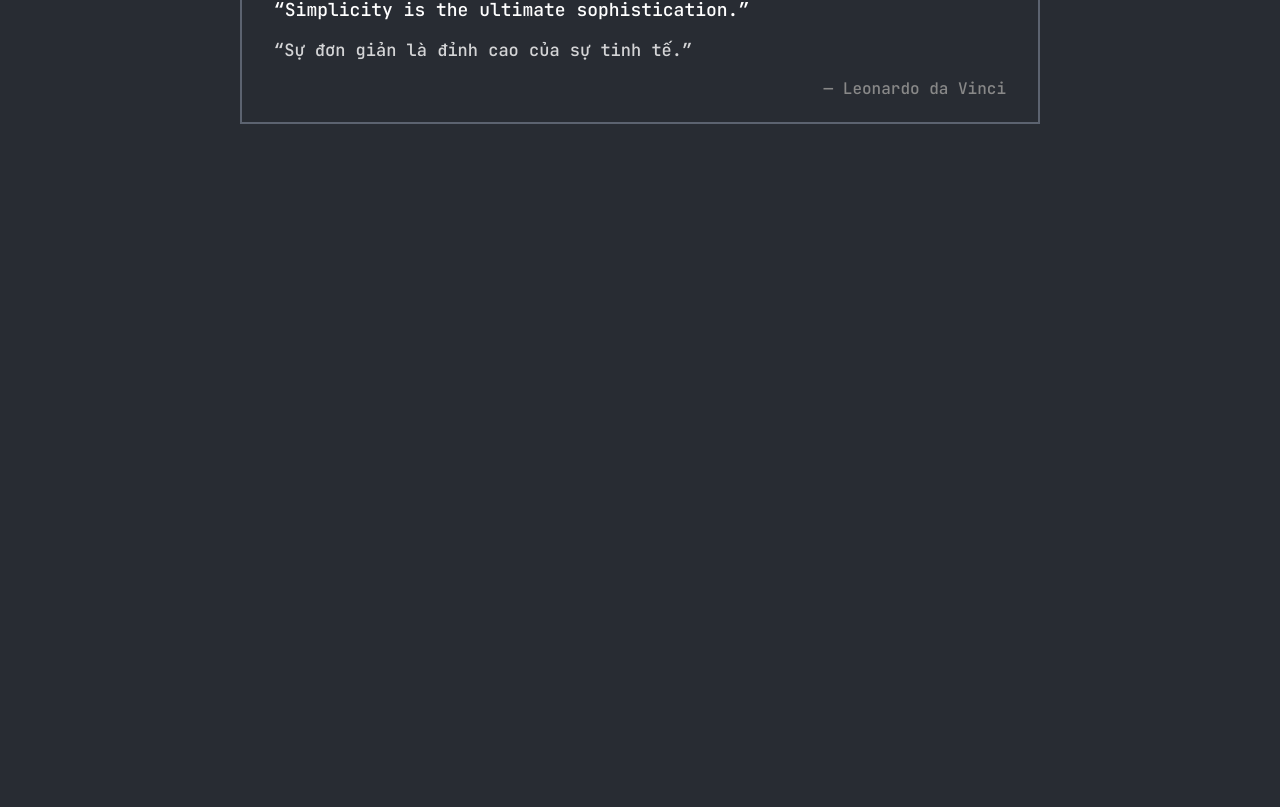
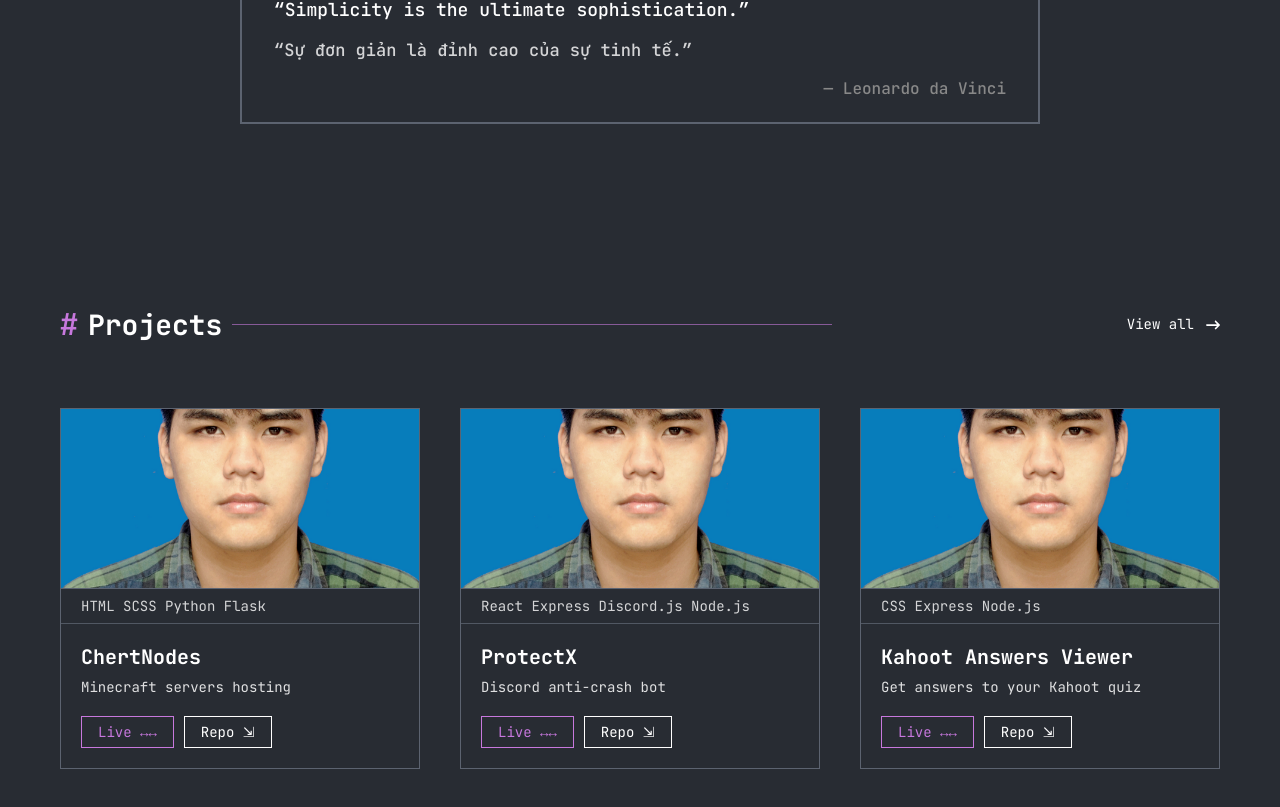
Before and after one commit to trieuhoanggiangww/Portfolio, a React (Create React App) app: page / in a window 1280 px wide. Shown: the part 867-1674 px from the top of the page. Before the commit the page ends 1071 px from the top, so only its background shows below. Built offline with nearby package versions, Linux system fonts and the light colour scheme.

Commit message:
scroll project

```diff
--- a/src/App.js
+++ b/src/App.js
@@ -3,7 +3,8 @@
 import { GlobalStyle, lightTheme, darkTheme } from './App.style'
 import { ThemeProvider } from 'styled-components'
 import SocialBar from './components/SocialBar/socialbar.component'
-import AboutMe from './screens/Aboutme/aboutme.screen'
+import AboutMe from './screens/Aboutme/aboutme.section'
+import Project from './screens/Project/project.section'
 
 function App() {
   const [isDarkMode, setIsDarkMode] = useState(true)
@@ -17,6 +18,7 @@
         isDarkMode={isDarkMode}
       />
       <AboutMe />
+      <Project />
     </ThemeProvider>
   )
 }
--- a/src/components/Menu/menu.component.js
+++ b/src/components/Menu/menu.component.js
@@ -34,7 +34,7 @@
             <Hash>#</Hash>About-me
           </MenuItem>
           <MenuItem>
-            <Hash>#</Hash>Project
+            <Hash>#</Hash>Projects
           </MenuItem>
           <MenuItem>
             <Hash>#</Hash>Contact
@@ -63,7 +63,7 @@
             <Hash>#</Hash>About-me
           </MobileMenuItem>
           <MobileMenuItem>
-            <Hash>#</Hash>Project
+            <Hash>#</Hash>Projects
           </MobileMenuItem>
           <MobileMenuItem>
             <Hash>#</Hash>Contact
--- a/src/screens/Aboutme/aboutme.style.js
+++ b/src/screens/Aboutme/aboutme.style.js
@@ -28,7 +28,7 @@
 
   h2 {
     font-size: 28px;
-    color: #c778dd;
+    color: #fff;
   }
 
   p {
--- /dev/null
+++ b/src/screens/Project/ProjectCard.js
@@ -0,0 +1,37 @@
+import React from 'react'
+import {
+  Card,
+  Preview,
+  Stack,
+  Title,
+  Description,
+  ButtonGroup,
+  Button,
+} from './projectcard.style'
+
+const ProjectCard = ({ image, tech, title, desc, liveLink, repoLink }) => {
+  return (
+    <Card>
+      <Preview src={image} alt={title} />
+      <Stack>{tech}</Stack>
+      <div style={{ padding: '20px' }}>
+        <Title>{title}</Title>
+        <Description>{desc}</Description>
+        <ButtonGroup>
+          {liveLink && (
+            <Button $highlight as="a" href={liveLink} target="_blank">
+              Live ↔↔
+            </Button>
+          )}
+          {repoLink && (
+            <Button as="a" href={repoLink} target="_blank">
+              Repo ⇲
+            </Button>
+          )}
+        </ButtonGroup>
+      </div>
+    </Card>
+  )
+}
+
+export default ProjectCard
--- /dev/null
+++ b/src/screens/Project/project.section.js
@@ -0,0 +1,108 @@
+import React, { useRef, useState, useEffect } from 'react'
+import {
+  ProjectSectionWrapper,
+  ProjectSectionContainer,
+  ProjectHeader,
+  ProjectHeaderLeft,
+  ProjectHash,
+  ProjectTitle,
+  ProjectLine,
+  ProjectViewAll,
+  ProjectListWrapper,
+  CarouselDots,
+  Dots,
+} from './project.style'
+
+import { FaArrowRightLong } from 'react-icons/fa6'
+import ProjectCard from './ProjectCard'
+import Img1 from '../../assets/img/avatar.jpg'
+import Img2 from '../../assets/img/avatar.jpg'
+import Img3 from '../../assets/img/avatar.jpg'
+
+const Project = () => {
+  const scrollRef = useRef()
+  const [activeIndex, setActiveIndex] = useState(0)
+  const totalProjects = 3
+
+  const handleScroll = () => {
+    const scrollLeft = scrollRef.current.scrollLeft
+    const width = scrollRef.current.offsetWidth
+    const index = Math.round(scrollLeft / (width * 0.8))
+    setActiveIndex(index)
+  }
+
+  useEffect(() => {
+    const ref = scrollRef.current
+    if (!ref) return
+    ref.addEventListener('scroll', handleScroll)
+    return () => ref.removeEventListener('scroll', handleScroll)
+  }, [])
+
+  const handleDotClick = (index) => {
+    const width = scrollRef.current.offsetWidth
+    scrollRef.current.scrollTo({
+      left: index * width * 0.8,
+      behavior: 'smooth',
+    })
+    setActiveIndex(index)
+  }
+
+  return (
+    <ProjectSectionWrapper id="projects">
+      <ProjectSectionContainer>
+        <ProjectHeader>
+          <ProjectHeaderLeft>
+            <ProjectHash>#</ProjectHash>
+            <ProjectTitle>Projects</ProjectTitle>
+            <ProjectLine />
+          </ProjectHeaderLeft>
+          <ProjectViewAll href="/projects">
+            View all
+            <FaArrowRightLong
+              style={{ marginLeft: '6px', position: 'relative', top: '1px' }}
+            />
+          </ProjectViewAll>
+        </ProjectHeader>
+
+        <ProjectListWrapper ref={scrollRef}>
+          <ProjectCard
+            image={Img1}
+            tech="HTML SCSS Python Flask"
+            title="ChertNodes"
+            desc="Minecraft servers hosting"
+            liveLink="https://example.com"
+            repoLink="https://github.com/giang/chertnodes"
+          />
+          <ProjectCard
+            image={Img2}
+            tech="React Express Discord.js Node.js"
+            title="ProtectX"
+            desc="Discord anti-crash bot"
+            liveLink="https://protectx.example.com"
+            repoLink="https://github.com/giang/protectx"
+          />
+          <ProjectCard
+            image={Img3}
+            tech="CSS Express Node.js"
+            title="Kahoot Answers Viewer"
+            desc="Get answers to your Kahoot quiz"
+            liveLink="https://kahoot.example.com"
+            repoLink="https://github.com/giang/kahoot-viewer"
+          />
+        </ProjectListWrapper>
+
+        <CarouselDots>
+          {[...Array(totalProjects)].map((_, i) => (
+            <Dots
+              key={i}
+              active={i === activeIndex}
+              onClick={() => handleDotClick(i)}
+            />
+          ))}
+        </CarouselDots>
+      </ProjectSectionContainer>
+    </ProjectSectionWrapper>
+  )
+}
+
+export default Project
--- /dev/null
+++ b/src/screens/Project/project.style.js
@@ -0,0 +1,121 @@
+import styled from 'styled-components'
+
+// ==== Section Layout ====
+export const ProjectSectionWrapper = styled.section`
+  width: 100%;
+  padding: 100px 0;
+  margin-top: 80px;
+  background-color: transparent;
+`
+
+export const ProjectSectionContainer = styled.div`
+  max-width: 1200px;
+  margin: 0 auto;
+  padding: 0 20px;
+  display: flex;
+  flex-direction: column;
+  gap: 40px;
+
+  @media (max-width: 768px) {
+    gap: 20px;
+  }
+`
+
+// ==== Section Header ====
+export const ProjectHeader = styled.div`
+  display: flex;
+  align-items: center;
+  justify-content: space-between;
+  padding-bottom: 24px;
+`
+
+export const ProjectHeaderLeft = styled.div`
+  display: flex;
+  align-items: center;
+  gap: 10px;
+  flex: 1;
+`
+
+export const ProjectHash = styled.span`
+  color: #c778dd;
+  font-weight: bold;
+  font-size: 30px;
+`
+
+export const ProjectTitle = styled.h2`
+  font-family: 'JetBrains Mono', monospace;
+  font-size: 28px;
+  color: ${({ theme }) => theme.text};
+  margin: 0;
+`
+
+export const ProjectLine = styled.div`
+  width: 600px;
+  height: 1px;
+  background-color: #c778dd;
+  opacity: 0.6;
+
+  @media (max-width: 768px) {
+    width: 150px;
+  }
+`
+
+export const ProjectViewAll = styled.a`
+  font-family: 'JetBrains Mono', monospace;
+  font-size: 14px;
+  color: ${({ theme }) => theme.text};
+  text-decoration: none;
+  cursor: pointer;
+  white-space: nowrap;
+
+  display: inline-flex;
+  align-items: center;
+  gap: 6px;
+
+  &:hover {
+    text-decoration: underline;
+  }
+`
+export const ProjectListWrapper = styled.div`
+  display: flex;
+  gap: 40px;
+  flex-wrap: wrap;
+
+  @media (max-width: 768px) {
+    flex-wrap: nowrap;
+    overflow-x: auto;
+    scroll-snap-type: x mandatory;
+    scroll-padding-left: 20px;
+    -webkit-overflow-scrolling: touch;
+    padding: 10px 20px;
+    justify-content: start;
+
+    /* Ẩn scrollbar cho Chrome, Safari */
+    &::-webkit-scrollbar {
+      display: none;
+    }
+
+    /* Ẩn scrollbar cho Firefox */
+    scrollbar-width: none;
+  }
+`
+
+export const CarouselDots = styled.div`
+  display: none;
+
+  @media (max-width: 768px) {
+    display: flex;
+    justify-content: center;
+    gap: 8px;
+    margin-top: 16px;
+  }
+`
+
+export const Dots = styled.div`
+  width: 8px;
+  height: 8px;
+  border-radius: 50%;
+  background-color: ${({ active }) => (active ? '#c778dd' : '#666')};
+  transition: background-color 0.3s;
+  cursor: pointer;
+`
--- /dev/null
+++ b/src/screens/Project/projectcard.style.js
@@ -0,0 +1,73 @@
+import styled from 'styled-components'
+
+export const Card = styled.div`
+  border: 1px solid #5c6370;
+  background-color: ${({ theme }) => theme.background};
+  color: ${({ theme }) => theme.text};
+  font-family: 'JetBrains Mono', monospace;
+  width: 100%;
+  max-width: 360px;
+  flex: 0 0 auto; /* cho scroll ngang */
+  scroll-snap-align: start;
+  display: flex;
+  flex-direction: column;
+  transition: transform 0.2s;
+  overflow: hidden;
+
+  &:hover {
+    transform: scale(1.01);
+  }
+`
+
+export const Preview = styled.img`
+  width: 100%;
+  height: 180px;
+  object-fit: cover;
+  border-bottom: 1px solid #5c6370;
+`
+
+export const Stack = styled.div`
+  padding: 8px 20px;
+  font-size: 14px;
+  color: ${({ theme }) => theme.text};
+  opacity: 0.8;
+  border-bottom: 1px solid #5c6370;
+`
+
+export const Title = styled.h3`
+  font-size: 20px;
+  margin-bottom: 8px;
+  font-weight: 700;
+`
+
+export const Description = styled.p`
+  font-size: 14px;
+  color: ${({ theme }) => theme.text};
+  opacity: 0.85;
+  margin-bottom: 20px;
+`
+
+export const ButtonGroup = styled.div`
+  display: flex;
+  gap: 10px;
+  flex-wrap: wrap;
+`
+
+export const Button = styled.button`
+  font-family: 'JetBrains Mono', monospace;
+  font-size: 14px;
+  padding: 6px 16px;
+  border: 1px solid
+    ${({ $highlight, theme }) => ($highlight ? '#c778dd' : theme.text)};
+  color: ${({ $highlight, theme }) => ($highlight ? '#c778dd' : theme.text)};
+  background: transparent;
+  cursor: pointer;
+  transition: all 0.2s;
+  text-decoration: none;
+
+  &:hover {
+    transform: scale(1.05);
+    background-color: ${({ $highlight }) =>
+      $highlight ? '#c778dd20' : '#ffffff10'};
+  }
+`
```
Also changed, not shown: src/screens/Aboutme/aboutme.section.js (renamed from src/screens/Aboutme/aboutme.screen.js).
